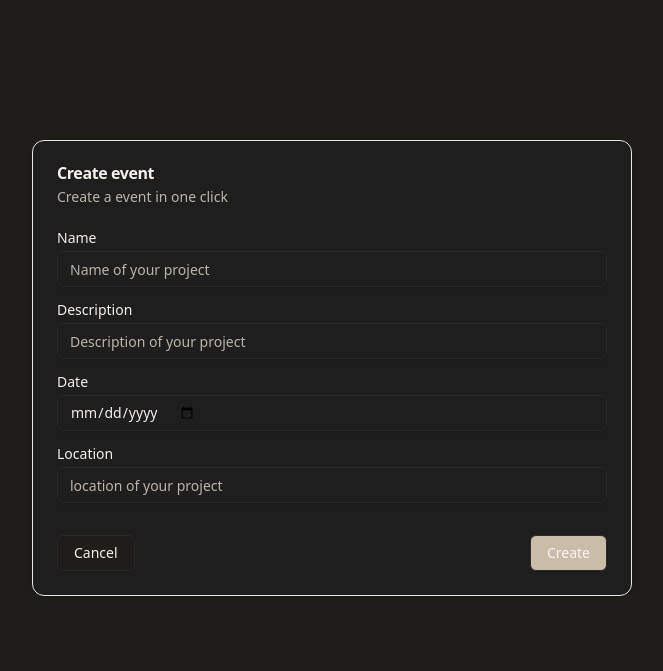
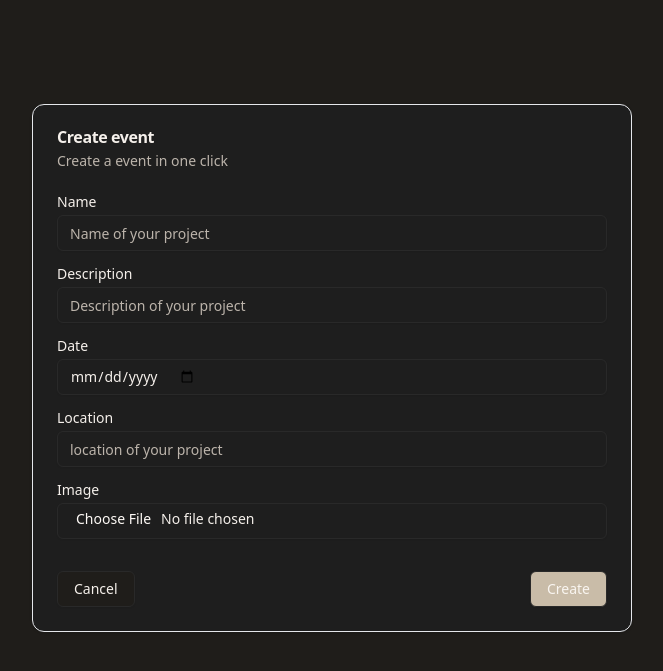
Before and after one commit to Okaza03/Oblig-5, a Flask app: template templates/event/create-event.html in a window 1280 px wide. Shown: the part 64-735 px from the top of the page, without its empty margins (308-971 px from the left). Run offline with Flask 3, Linux system fonts and the light colour scheme; the template is opened without the code that fills it, so the values that code supplies are empty; style sheets or scripts are compiled from the project's sources; some libraries are stand-ins or nearby versions.

Commit message:
upload image button

```diff
--- a/templates/event/create-event.html
+++ b/templates/event/create-event.html
@@ -65,6 +65,19 @@
                 placeholder="location of your project"
               />
             </div>
+             <div class="flex flex-col space-y-1.5">
+              <label
+                class="text-sm font-medium leading-none peer-disabled:cursor-not-allowed peer-disabled:opacity-70"
+                for="image"
+                >Image</label
+              ><input
+                class="flex h-9 w-full rounded-md border border-[var(--border)] bg-transparent px-3 py-1 text-base shadow-sm transition-colors file:border-0 file:bg-transparent file:text-sm file:font-medium file:text-[var(--foreground)] placeholder:text-[var(--muted-foreground)] focus-visible:outline-none focus-visible:ring-1 disabled:cursor-not-allowed disabled:opacity-50 md:text-sm"
+                id="image"
+                name="image"
+                type="file"
+                placeholder="image of your project"
+              />
+            </div>
           </div>
           <div class="items-center pt-8 flex justify-between">
             <button
```
